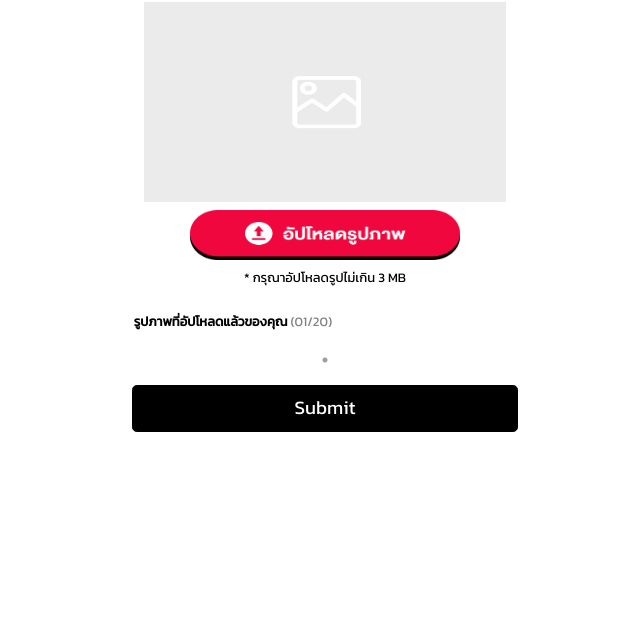
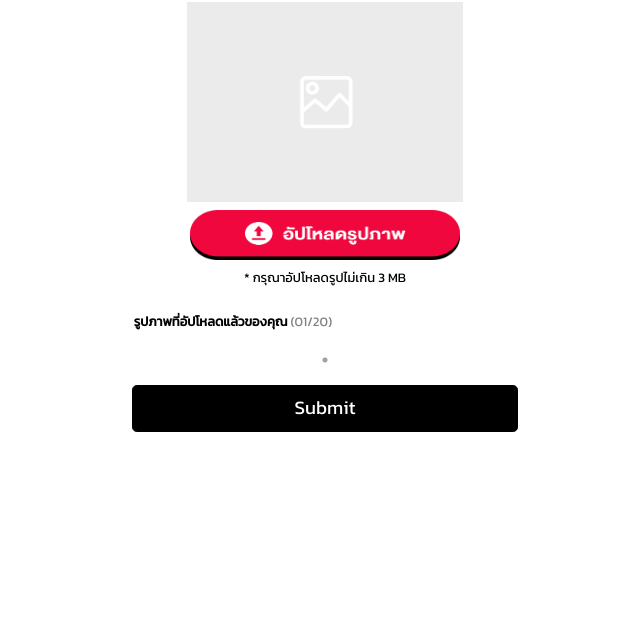
Before and after one commit to BankPatsakorn/photocontest, a plain HTML site: page photocontest.html in a window 1280 px wide. Shown: the part 182-800 px from the top of the page, without its empty margins (315-955 px from the left). Drawn offline with nearby package versions, Linux system fonts and the light colour scheme; some packages are replaced by stand-ins of ours; no server answers; a script that the page names is missing.

Commit message:
add object-fit: contain; for img

```diff
--- a/photocontest.html
+++ b/photocontest.html
@@ -35,7 +35,7 @@
                                 <img src="img/aw/campaign_logo.png" width="90%" height="130px" />
                             </div>
                             <div class="col-12 pt-2 text-center">
-                                <img src="img/aw/empty_pic.jpg" width="90%" id="OutputImg" height="200px" />
+                                <img src="img/aw/empty_pic.jpg" width="90%" id="OutputImg" height="200px" style="object-fit: contain;" />
                             </div>
                             <div class="form-group p-2 text-center">
                                 <label for="file-upload" class="col-12" style="">
```
